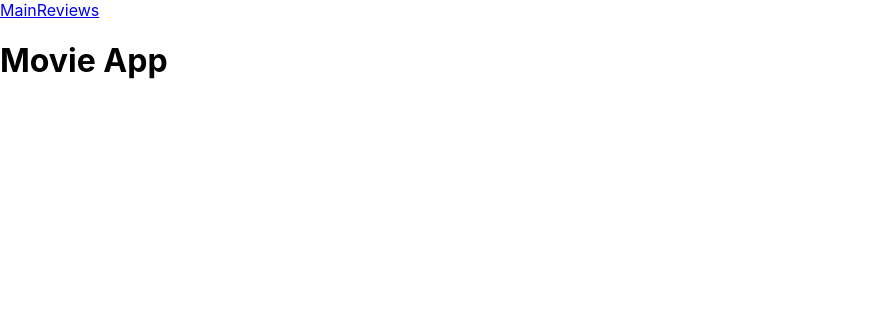
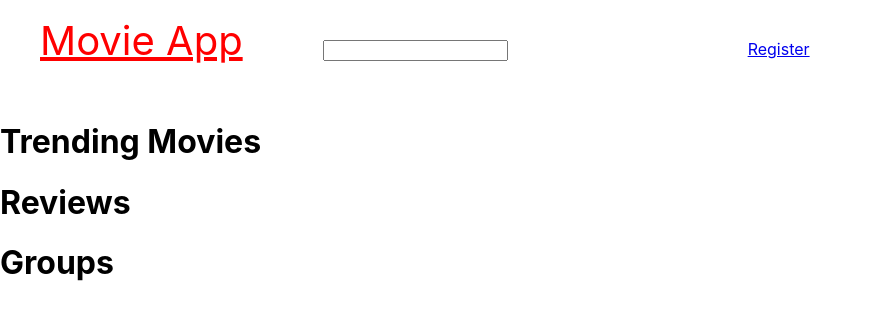
Before and after one commit to Peasami/movie-app-react, a React (Create React App) app in the folder movie_client/: page / in a window 1280 px wide. Shown: the top 320 px of the page, without its empty margins (0-869 px from the left). Built offline with nearby package versions, Linux system fonts and the light colour scheme.

Commit message:
React structure
added basic structure for react routing and components

```diff
--- a/movie_client/src/App.js
+++ b/movie_client/src/App.js
@@ -6,18 +6,19 @@ import Reviews from './components/reviews';
 import Login from './components/login';
 import Profile from './components/profile';
 import Register from './components/register';
+import Navigation from './components/navigation';
 
 function App() {
   return (
     <BrowserRouter>
-    <Link to="/">Main</Link>
-    <Link to ="/Reviews">Reviews</Link>
       <Routes>
-        <Route path="/" element={<Main />} />
-        <Route path="/Reviews" element={<Reviews />} />
-        <Route path="/Login" element={<Login />} />
-        <Route path="/Profile/:username" element={<Profile />} />
-        <Route path="/Register" element={<Register />} />
+        <Route path='/' element={<Navigation />}>
+          <Route index element={<Main />} />
+          <Route path="Reviews" element={<Reviews />} />
+          <Route path="Login" element={<Login />} />
+          <Route path="Profile/:username" element={<Profile />} />
+          <Route path="Register" element={<Register />} />
+        </Route>
       </Routes>
     </BrowserRouter>
   );
--- a/movie_client/src/components/main.js
+++ b/movie_client/src/components/main.js
@@ -1,9 +1,37 @@
+
+
 function Main() {
-  return (
-    <div>
-      <h1>Movie App</h1>
-    </div>
-  );
+    return (
+        <div>
+            <Trending />
+            <Reviews />
+            <Groups />
+        </div>
+    );
+}
+
+function Trending() {
+    return (
+        <div>
+            <h1>Trending Movies</h1>
+        </div>
+    );
+}
+
+function Reviews() {
+    return (
+        <div>
+            <h1>Reviews</h1>
+        </div>
+    );
+}
+
+function Groups() {
+    return (
+        <div>
+            <h1>Groups</h1>
+        </div>
+    );
 }
 
 export default Main;
--- /dev/null
+++ b/movie_client/src/components/navigation.js
@@ -0,0 +1,19 @@
+import { Link, Outlet } from "react-router-dom";
+
+const Navigation = () => {
+    return (
+        <>
+            <nav>
+                <form>
+                    <Link to="/" style={{ color: "red", fontSize: 40, margin: 40 }}>Movie App</Link>
+                    <input type="text" style={{margin: 40 }}></input>
+                    <Link to="/register" style={{marginLeft: 200}}>Register</Link>
+                </form>
+            </nav>
+
+            <Outlet />
+        </>
+    )
+}
+
+export default Navigation;
```
Also changed, not shown: movie_client/src/components/content.js (added).
